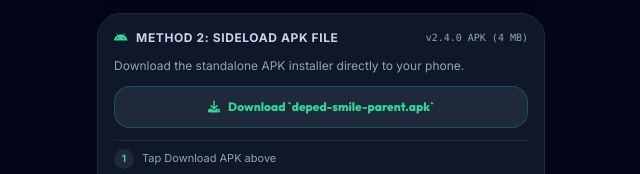
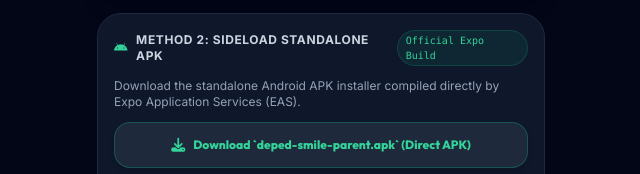
Before and after one commit to jovenneljed-epic/deped-smile, a plain HTML site: page templates/parent/download_apk.html in a window 1280 px wide. Shown: the part 592-766 px from the top of the page, without its empty margins (319-959 px from the left). Drawn offline with nearby package versions, Linux system fonts and the light colour scheme.

Commit message:
feat(portal): point APK download button to official EAS Build APK

```diff
--- a/templates/parent/download_apk.html
+++ b/templates/parent/download_apk.html
@@ -95,15 +95,15 @@
       <div class="p-4 rounded-3xl bg-slate-900 border border-slate-800 space-y-3">
         <div class="flex items-center justify-between">
           <h3 class="text-xs font-black uppercase tracking-wider text-slate-300 flex items-center gap-2">
-            <i class="fa-brands fa-android text-emerald-400"></i> Method 2: Sideload APK File
+            <i class="fa-brands fa-android text-emerald-400"></i> Method 2: Sideload Standalone APK
           </h3>
-          <span class="text-[10px] font-mono text-slate-400">v2.4.0 APK (4 MB)</span>
+          <span class="text-[10px] font-mono text-emerald-400 bg-emerald-500/10 px-2 py-0.5 rounded-full border border-emerald-500/20">Official Expo Build</span>
         </div>
-        <p class="text-xs text-slate-400">Download the standalone APK installer directly to your phone.</p>
+        <p class="text-xs text-slate-400">Download the standalone Android APK installer compiled directly by Expo Application Services (EAS).</p>
 
-        <a href="https://github.com/jovenneljed-epic/deped-smile/releases/download/v2.4.0/deped-smile-parent.apk" class="w-full py-3 px-4 rounded-2xl bg-slate-800 hover:bg-slate-700 text-emerald-400 font-heading font-extrabold text-xs border border-emerald-500/30 flex items-center justify-center gap-2 transition active:scale-95">
-          <i class="fa-solid fa-download"></i>
-          <span>Download `deped-smile-parent.apk`</span>
+        <a href="https://expo.dev/artifacts/eas/421r02qymxoLNHttBMio7ifC8ANTcXwm_pEDk7wqTo0.apk" class="w-full py-3 px-4 rounded-2xl bg-slate-800 hover:bg-slate-700 text-emerald-400 font-heading font-extrabold text-xs border border-emerald-500/30 flex items-center justify-center gap-2 transition active:scale-95 shadow-md">
+          <i class="fa-solid fa-download text-sm"></i>
+          <span>Download `deped-smile-parent.apk` (Direct APK)</span>
         </a>
 
         <!-- 3 Step APK Guidance -->
```
